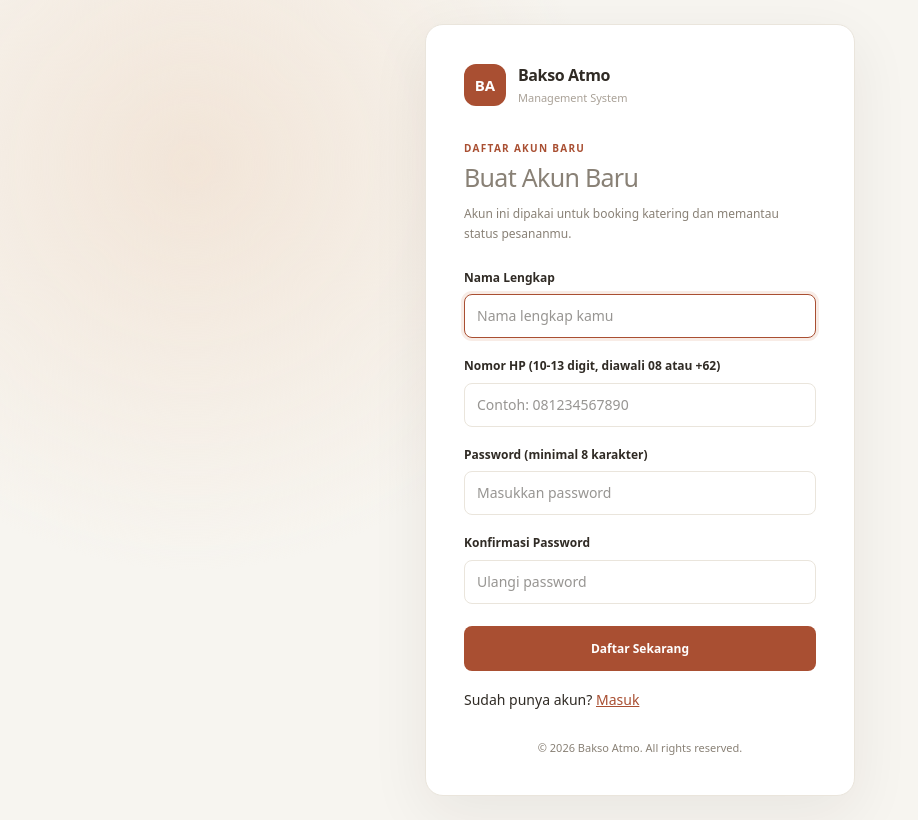
After one commit to AhmadMuzaky24/Warung_Bakso_Atmo, a Laravel app: page /register in a window 1280 px wide. The commit adds this page. Shown: the whole page, without its empty margins (0-918 px from the left). Run offline with Laravel 12, Linux system fonts and the light colour scheme; style sheets or scripts are compiled from the project's sources.

Commit message:
feat: add register form and signup link on login page

```diff
--- /dev/null
+++ b/resources/views/auth/register.blade.php
@@ -0,0 +1,116 @@
+<!DOCTYPE html>
+<html lang="id">
+<head>
+    <meta charset="UTF-8">
+    <meta name="viewport" content="width=device-width, initial-scale=1.0">
+    <meta name="csrf-token" content="{{ csrf_token() }}">
+
+    <title>Daftar Akun - Bakso Atmo</title>
+
+    @vite(['resources/css/app.css', 'resources/js/app.js'])
+</head>
+<body>
+    <main class="auth-page">
+        <section class="auth-card">
+            <a href="{{ route('login') }}" class="auth-brand">
+                <span class="brand-mark">BA</span>
+                <span class="brand-copy">
+                    <strong>Bakso Atmo</strong>
+                    <small>Management System</small>
+                </span>
+            </a>
+
+            <div class="auth-description">
+                <span class="page-eyebrow">DAFTAR AKUN BARU</span>
+                <h1>Buat Akun Baru</h1>
+                <p>Akun ini dipakai untuk booking katering dan memantau status pesananmu.</p>
+            </div>
+
+            @if ($errors->any())
+                <div class="alert alert-danger" role="alert">
+                    <span>!</span>
+                    <div>
+                        @foreach ($errors->all() as $error)
+                            <div>{{ $error }}</div>
+                        @endforeach
+                    </div>
+                </div>
+            @endif
+
+            <form method="POST" action="{{ route('register.store') }}" class="auth-form">
+                @csrf
+
+                <div class="form-group">
+                    <label for="name" class="form-label">Nama Lengkap</label>
+                    <input
+                        type="text"
+                        id="name"
+                        name="name"
+                        class="form-control"
+                        value="{{ old('name') }}"
+                        placeholder="Nama lengkap kamu"
+                        autocomplete="name"
+                        required
+                        autofocus
+                    >
+                </div>
+
+                <div class="form-group">
+                    <label for="phone" class="form-label">Nomor HP (10-13 digit, diawali 08 atau +62)</label>
+                    <input
+                        type="tel"
+                        id="phone"
+                        name="phone"
+                        class="form-control"
+                        value="{{ old('phone') }}"
+                        placeholder="Contoh: 081234567890"
+                        inputmode="tel"
+                        autocomplete="tel"
+                        maxlength="20"
+                        required
+                    >
+                </div>
+
+                <div class="form-group">
+                    <label for="password" class="form-label">Password (minimal 8 karakter)</label>
+                    <input
+                        type="password"
+                        id="password"
+                        name="password"
+                        class="form-control"
+                        placeholder="Masukkan password"
+                        autocomplete="new-password"
+                        required
+                    >
+                </div>
+
+                <div class="form-group">
+                    <label for="password_confirmation" class="form-label">Konfirmasi Password</label>
+                    <input
+                        type="password"
+                        id="password_confirmation"
+                        name="password_confirmation"
+                        class="form-control"
+                        placeholder="Ulangi password"
+                        autocomplete="new-password"
+                        required
+                    >
+                </div>
+
+                <button type="submit" class="button button-primary" style="width: 100%;">
+                    Daftar Sekarang
+                </button>
+
+                <p>
+                    Sudah punya akun?
+                    <a href="{{ route('login') }}" style="color: var(--color-primary); text-decoration: underline;">Masuk</a>
+                </p>
+            </form>
+
+            <div class="auth-footer">
+                © {{ date('Y') }} Bakso Atmo. All rights reserved.
+            </div>
+        </section>
+    </main>
+</body>
+</html>
--- a/resources/views/dashboard.blade.php
+++ b/resources/views/dashboard.blade.php
@@ -30,8 +30,8 @@
         </article>
 
         <article class="info-card">
-            <small>Alamat Email</small>
-            <strong>{{ auth()->user()->email }}</strong>
+            <small>{{ auth()->user()->phone ? 'Nomor HP' : 'Alamat Email' }}</small>
+            <strong>{{ auth()->user()->phone ?: auth()->user()->email }}</strong>
         </article>
 
         <article class="info-card">
```
Also changed, not shown: resources/views/auth/login.blade.php (+12 -7 lines).
